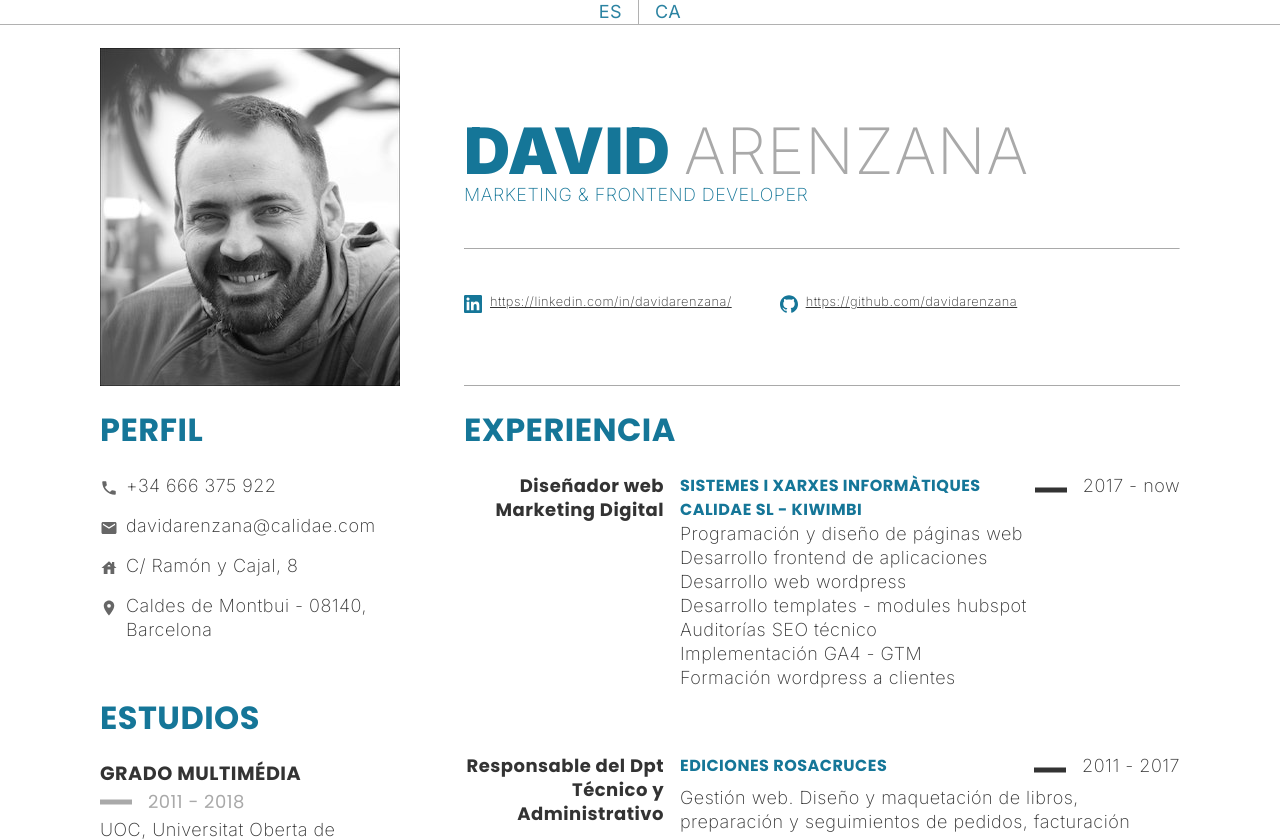
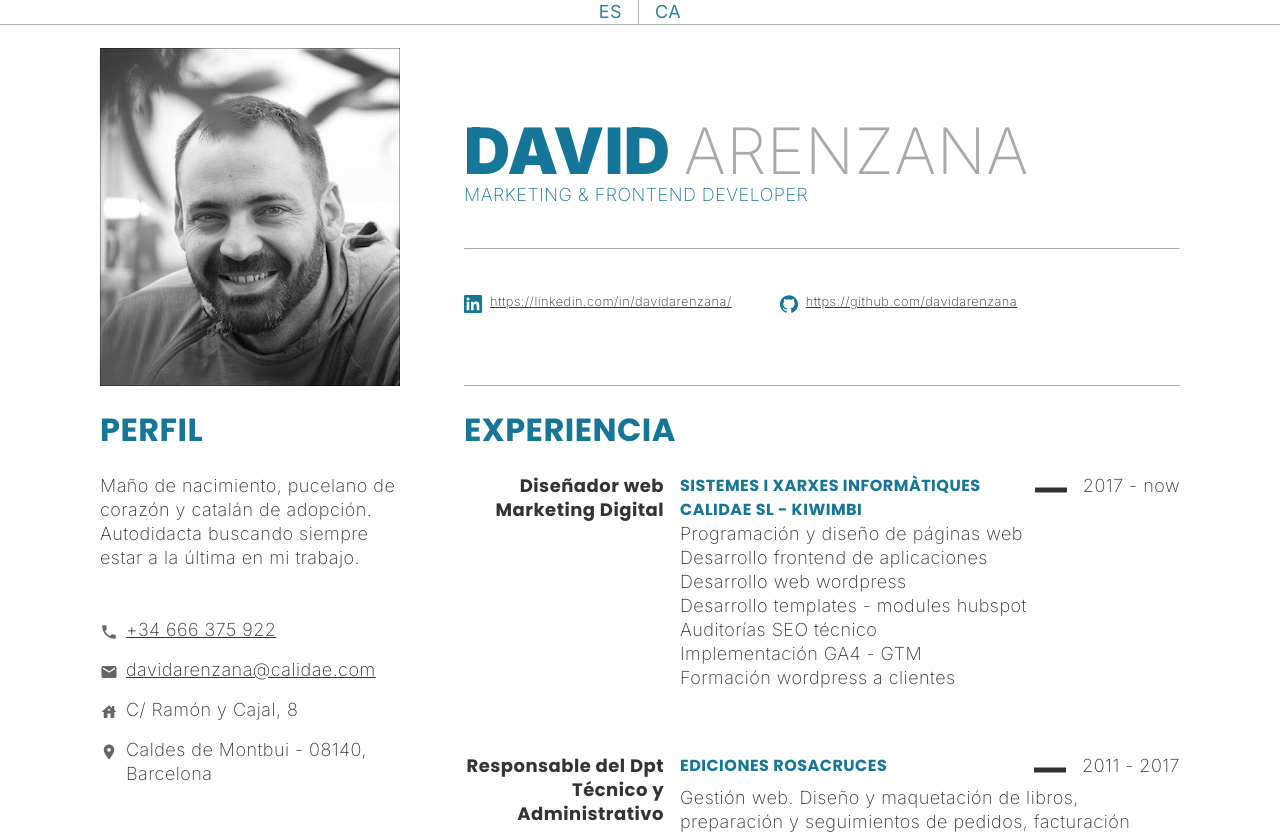
Before and after one commit to davidarenzana/resume, a Nuxt app: page / in a window 1280 px wide. Shown: the top 840 px of the page. Built offline with nearby package versions, Linux system fonts and the light colour scheme.

Commit message:
feature: add profile description

```diff
--- a/components/ProfileContent.vue
+++ b/components/ProfileContent.vue
@@ -6,19 +6,19 @@
 <template>
   <div>
     <div class="profilecontent__list">
+      <p>{{ t('profileDescription') }}</p>
       <a :href="`tel:${t('phoneNoSpaces')}`"
         ><BaseTextIcon
           icon="phone"
           :text="t('phone')"
       /></a>
 
-      <a :href="`mailto:${t('email')}`">
+      <a :href="`tel:${t('phoneNoSpaces')}`">
         <BaseTextIcon
           icon="email"
           :text="t('email')"
         />
       </a>
-      <address>
       <BaseTextIcon
         icon="address"
         :text="t('address')"
@@ -27,24 +27,12 @@
         icon="location"
         :text="location"
       />
-      </address>
     </div>
   </div>
 </template>
 
-<style lang="scss" scoped>
+<style scoped>
   .profilecontent__list {
-    display: flex;
-    flex-direction: column;
-    gap: 1rem;
-
-    > a {
-      text-decoration: none;
-    }
-  }
-
-  address {
-    font-style: normal;
     display: flex;
     flex-direction: column;
     gap: 1rem;
```
Lines whose indentation alone changed are shown as unchanged.
